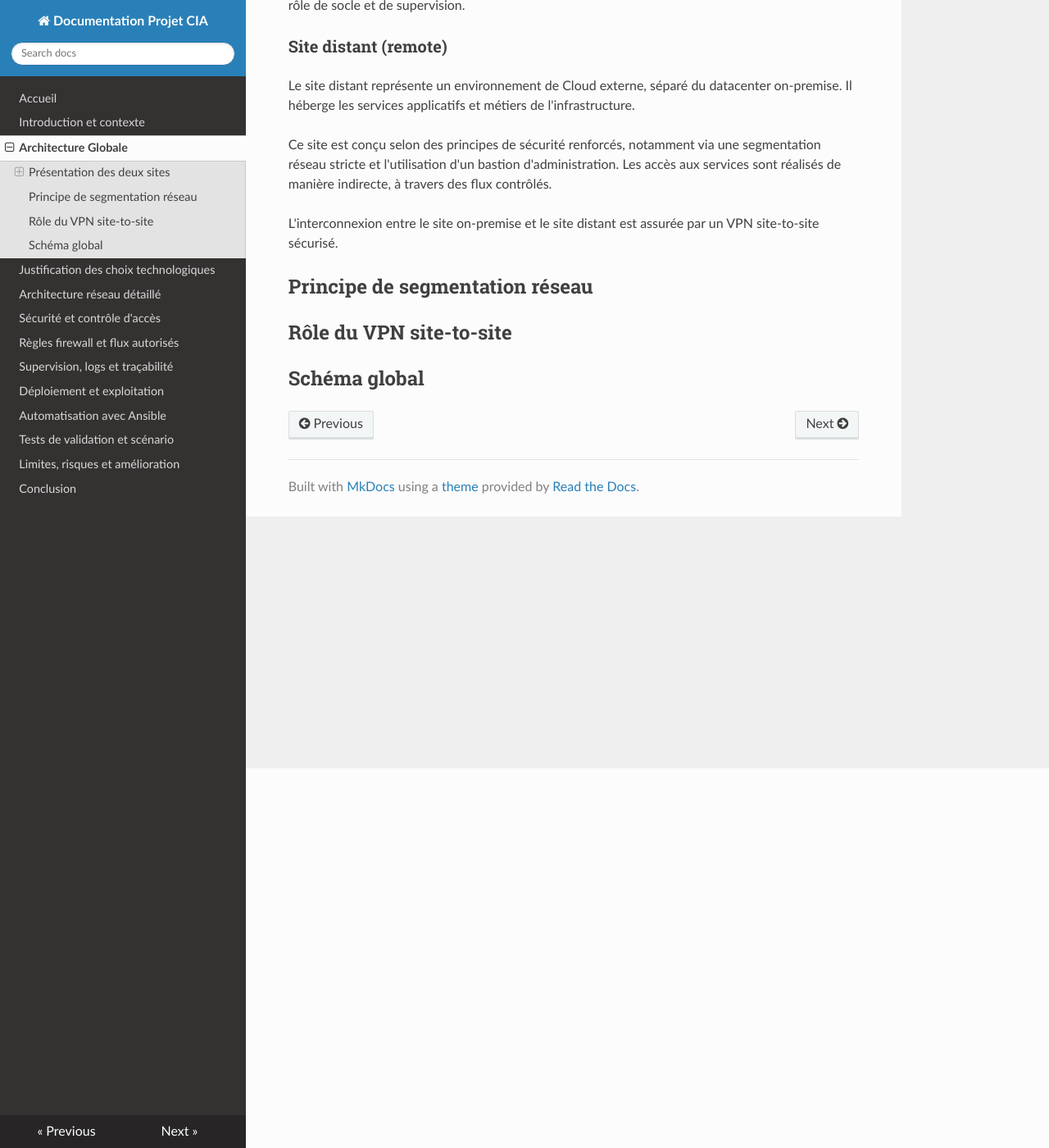
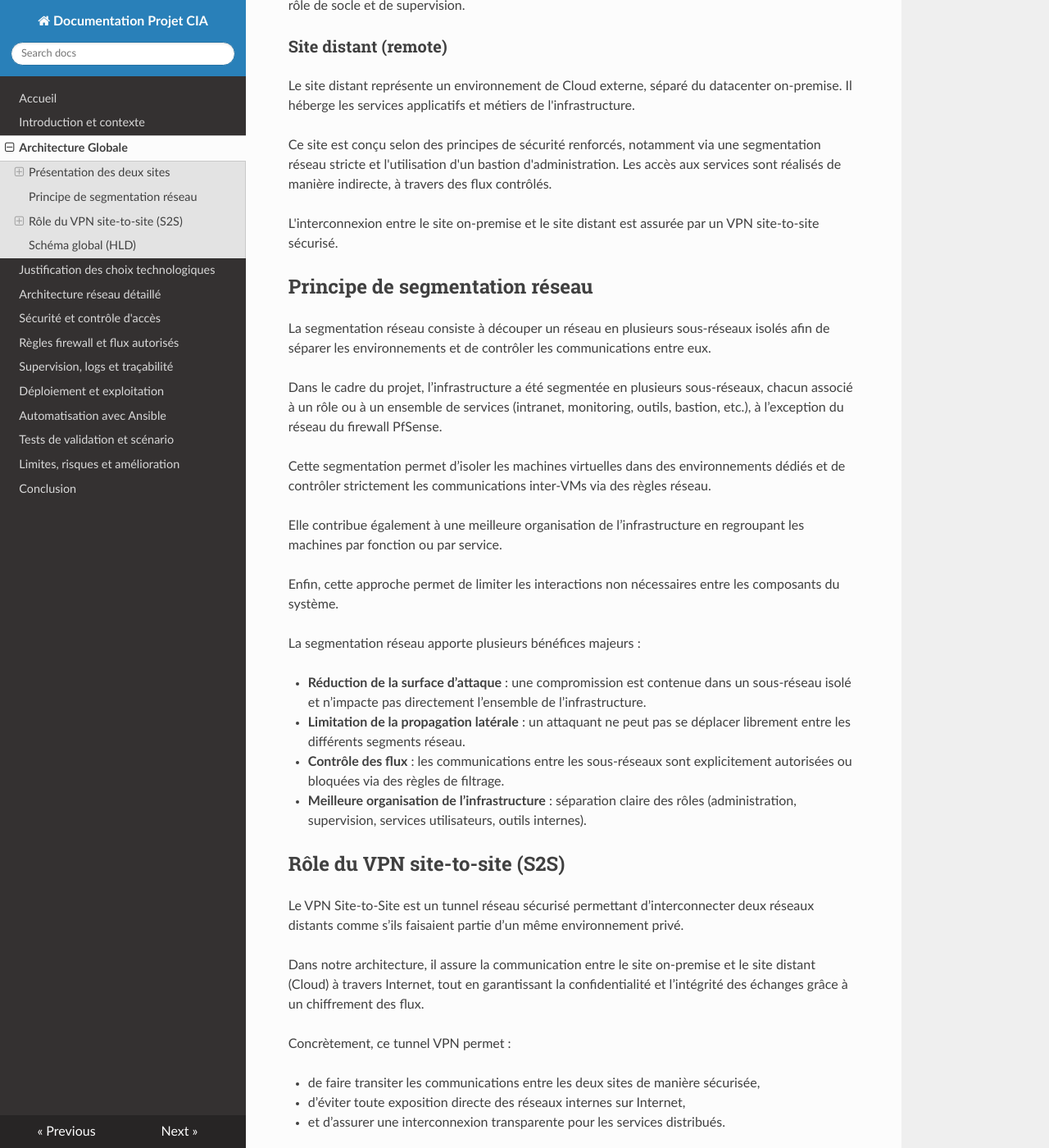
Before and after one commit to LazareMouzet/T-NSA-810, an MkDocs documentation site: the page built from docs/doc_globale/docs/architecture-globale.md, in a window 1280 px wide and 1400 px high, scrolled down 463 px. Shown: the whole window at 82% size. Built offline with MkDocs 1.6.1, drawn with Linux system fonts in a browser that asks for light colours; nearby versions of some CDN libraries; some of the changed text lies outside the part shown.

Commit message:
Drafting of the remainder of the section on overall architecture. Minor amendments to the diagram titles

```diff
--- a/docs/doc_globale/docs/architecture-globale.md
+++ b/docs/doc_globale/docs/architecture-globale.md
@@ -31,6 +31,46 @@ par un VPN site-to-site sécurisé.
 
 ## Principe de segmentation réseau
 
-## Rôle du VPN site-to-site
+La segmentation réseau consiste à découper un réseau en plusieurs sous-réseaux isolés afin de séparer les environnements et de contrôler les communications entre eux.
 
-## Schéma global
+Dans le cadre du projet, l’infrastructure a été segmentée en plusieurs sous-réseaux, chacun associé à un rôle ou à un ensemble de services (intranet, monitoring, outils, bastion, etc.), à l’exception du réseau du firewall PfSense.
+
+Cette segmentation permet d’isoler les machines virtuelles dans des environnements dédiés et de contrôler strictement les communications inter-VMs via des règles réseau.
+
+Elle contribue également à une meilleure organisation de l’infrastructure en regroupant les machines par fonction ou par service.
+
+Enfin, cette approche permet de limiter les interactions non nécessaires entre les composants du système.
+
+La segmentation réseau apporte plusieurs bénéfices majeurs :
+
+- **Réduction de la surface d’attaque** : une compromission est contenue dans un sous-réseau isolé et n’impacte pas directement l’ensemble de l’infrastructure.
+- **Limitation de la propagation latérale** : un attaquant ne peut pas se déplacer librement entre les différents segments réseau.
+- **Contrôle des flux** : les communications entre les sous-réseaux sont explicitement autorisées ou bloquées via des règles de filtrage.
+- **Meilleure organisation de l’infrastructure** : séparation claire des rôles (administration, supervision, services utilisateurs, outils internes).
+
+## Rôle du VPN site-to-site (S2S)
+
+Le VPN Site-to-Site est un tunnel réseau sécurisé permettant d’interconnecter deux réseaux distants comme s’ils faisaient partie d’un même environnement privé.
+
+Dans notre architecture, il assure la communication entre le site on-premise et le site distant (Cloud) à travers Internet, tout en garantissant la confidentialité et l’intégrité des échanges grâce à un chiffrement des flux.
+
+Concrètement, ce tunnel VPN permet :
+
+- de faire transiter les communications entre les deux sites de manière sécurisée,
+- d’éviter toute exposition directe des réseaux internes sur Internet,
+- et d’assurer une interconnexion transparente pour les services distribués.
+
+Grâce à ce mécanisme, les machines présentes sur le site on-premise peuvent communiquer avec les services hébergés sur le site distant (et inversement) sans configuration complexe côté applicatif.
+
+
+### Intérêt dans l'architecture
+
+L’utilisation d’un VPN Site-to-Site (S2S) présente plusieurs avantages :
+
+- Sécurité : les données sont chiffrées pendant leur transit sur Internet
+- Isolation : les réseaux internes ne sont pas exposés publiquement
+- Transparence : les services communiquent comme s’ils étaient sur le même réseau local
+- Centralisation : permet de relier plusieurs environnements (Cloud / On-premise)
+
+
+## Schéma global (HLD)
```
Also changed, not shown: docs/doc_globale/docs/architecture-reseau.md (+1 -1 lines).
